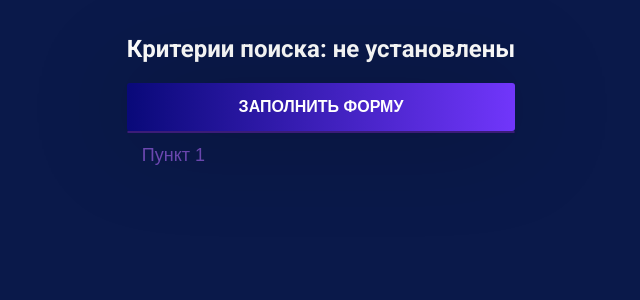
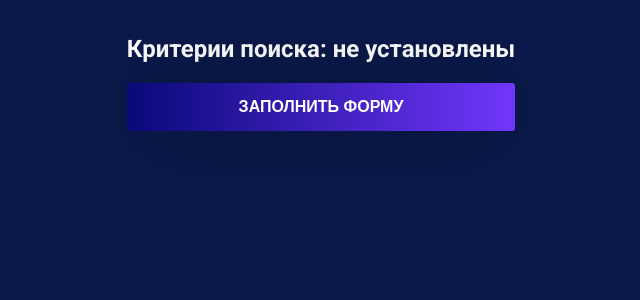
Before and after one commit to Binatik/Component--search-form, a Next.js app: page / in a window 1280 px wide. Shown: the top 300 px of the page, without its empty margins (319-959 px from the left). Built offline with nearby package versions, Linux system fonts and the light colour scheme.

Commit message:
loader fix

```diff
--- a/components/form/form.js
+++ b/components/form/form.js
@@ -5,10 +5,11 @@ import formSty from '../../styles/SearchForm.module.scss'
 //component
 import {Selector} from './selector.js'
 
-export function Form({data, promiseDate}) {
+export function Form({data, promiseDate, loading}) {
 
     return (
         <React.Fragment>
+            {console.log(loading)}
             {console.log(data)}
             <form className="center-items forms">
                 <div className="forms__body wrapper">
@@ -17,7 +18,7 @@ export function Form({data, promiseDate}) {
                         className={formSty.btn}
                         type={"button"}
                         onClick={promiseDate}>Заполнить форму</button>
-                    <Selector/>
+                    { loading ? <Selector/> : console.log('Загрузка компонента.') }
                 </div>
             </form>
         </React.Fragment>
--- a/pages/index.js
+++ b/pages/index.js
@@ -17,16 +17,15 @@ function Index() {
     const [isLoading, setIsLoading] = useState(false);
 
     async function promiseDate() {
-        setIsLoading(true);
         try {
             const fetchDate = await getData('https://raw.githubusercontent.com/Binatik/SearchForm/main/data.json');
+            setIsLoading(true);
             setData(fetchDate);
         } catch (err) {
-            setIsError(true); //Это вроде как компонент с ошибкой.
+            //setIsError(true); //Это вроде как компонент с ошибкой.
         } finally {
-            setIsLoading(false);
+           setIsLoading(false);
         }
-        //Getting data in state
     }
 
     return (
@@ -35,7 +34,7 @@ function Index() {
                 <title>Form</title>
                 <meta name="viewport" content="initial-scale=1.0, width=device-width"/>
             </Head>
-            <Form data={data} promiseDate={promiseDate}/>
+            <Form data={ data } promiseDate={ promiseDate } loading={ isLoading }/>
         </React.Fragment>
     )
 }
```
